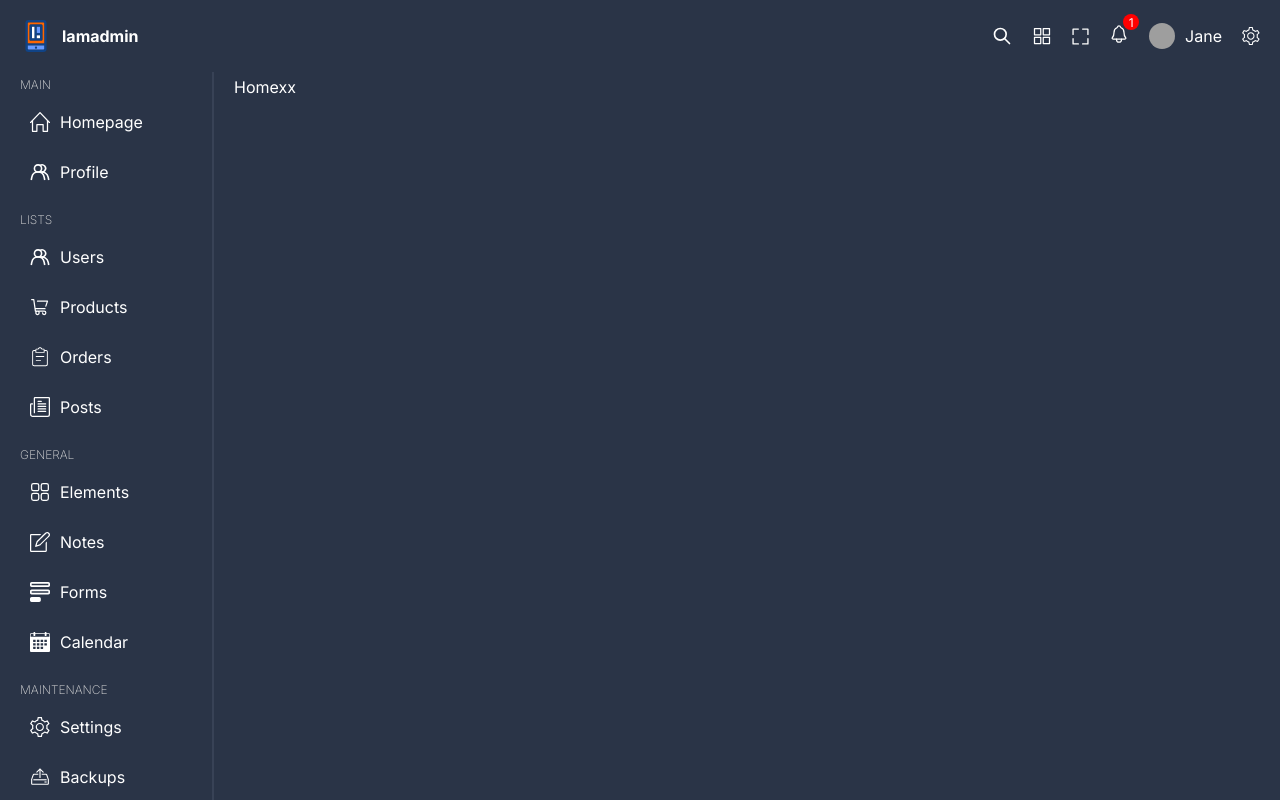
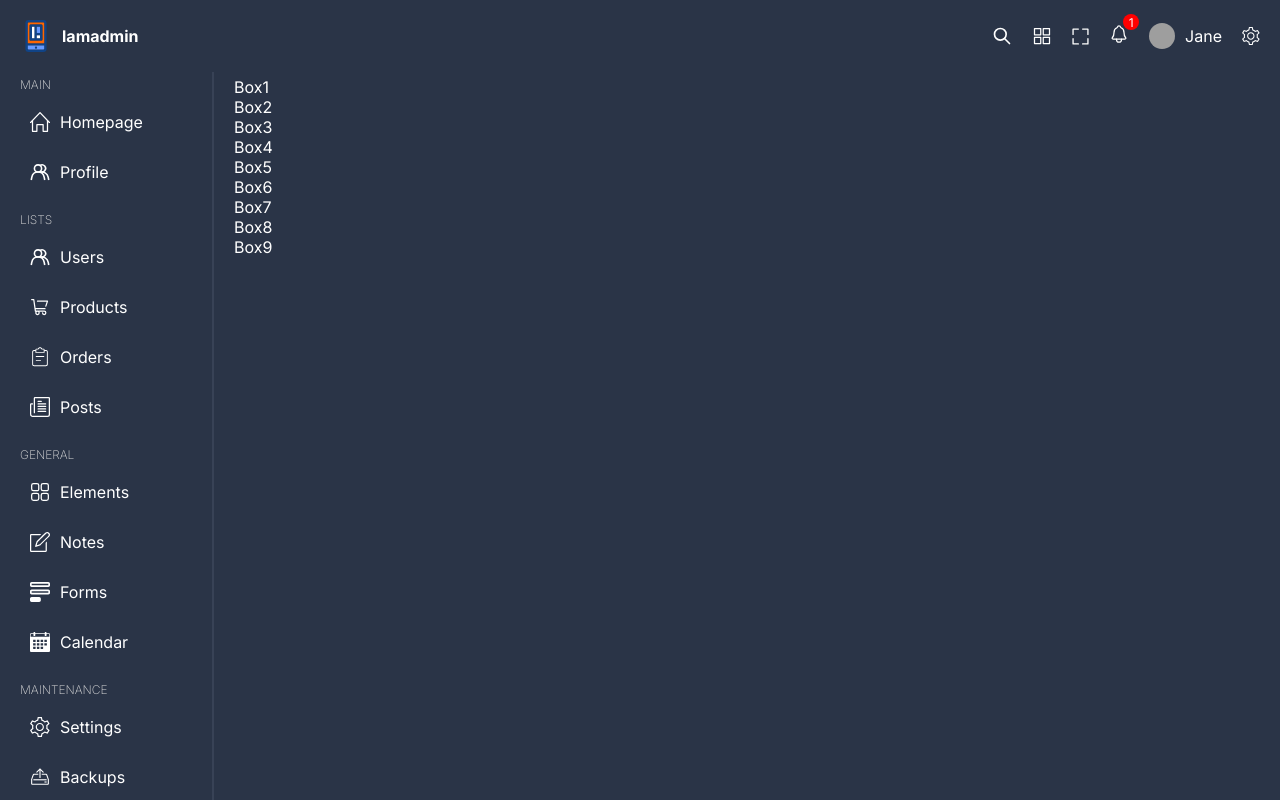
Before and after one commit to rrg1459/react-admin, a React (Vite) app: page / in a window 1280 px wide. Shown: the top 800 px of the page. Built offline with nearby package versions, Linux system fonts and the light colour scheme; grey boxes are pictures that could not be loaded.

Commit message:
Add 8 basic boxes in Home

```diff
--- a/src/pages/home/Home.tsx
+++ b/src/pages/home/Home.tsx
@@ -2,7 +2,17 @@
 
 const Home = () => {
   return (
-    <div className="home">Homexx</div>
+    <div className="home">
+      <div className="box box1">Box1</div>
+      <div className="box box2">Box2</div>
+      <div className="box box3">Box3</div>
+      <div className="box box4">Box4</div>
+      <div className="box box5">Box5</div>
+      <div className="box box6">Box6</div>
+      <div className="box box7">Box7</div>
+      <div className="box box8">Box8</div>
+      <div className="box box9">Box9</div>
+    </div>
   )
 }
 
```
